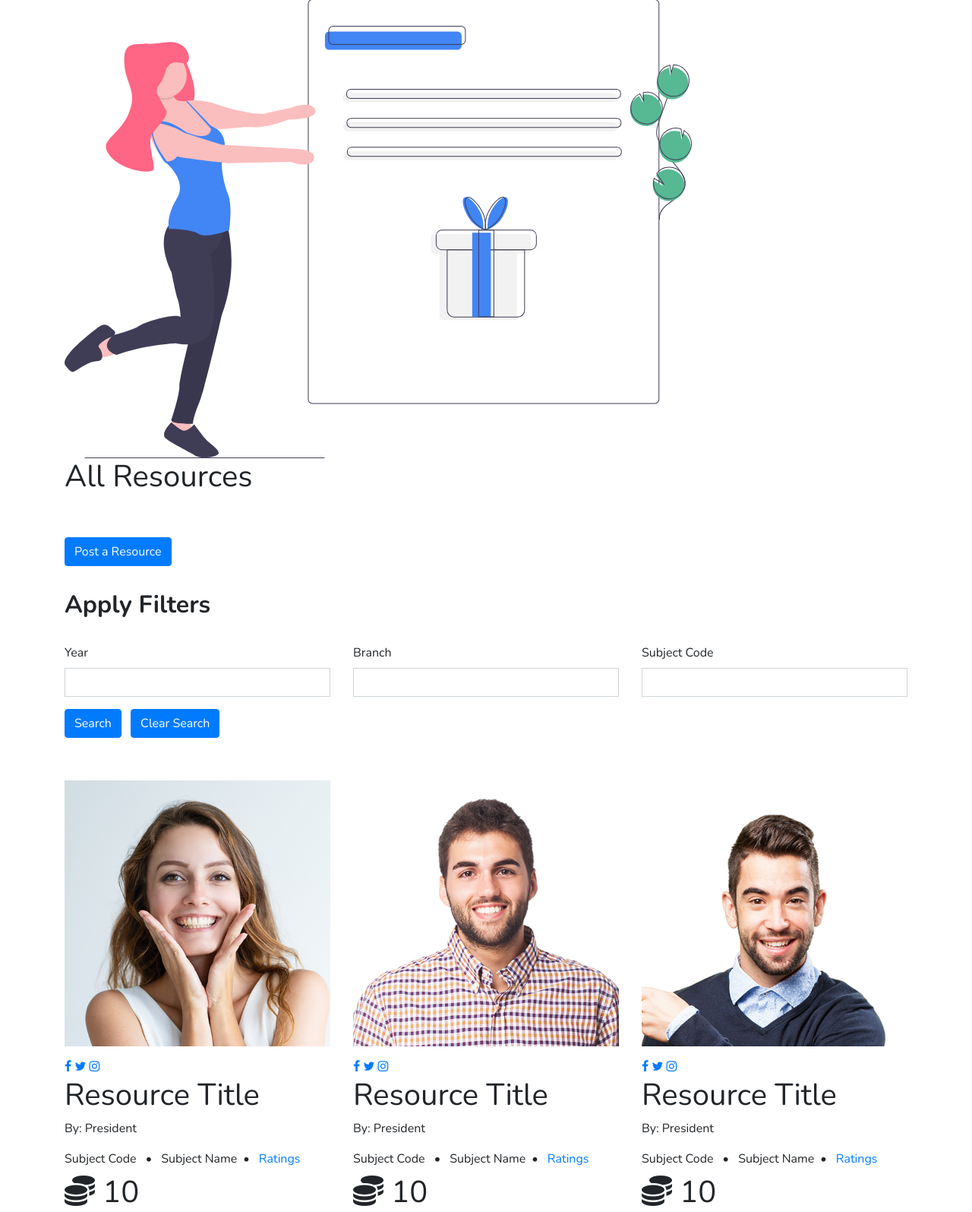
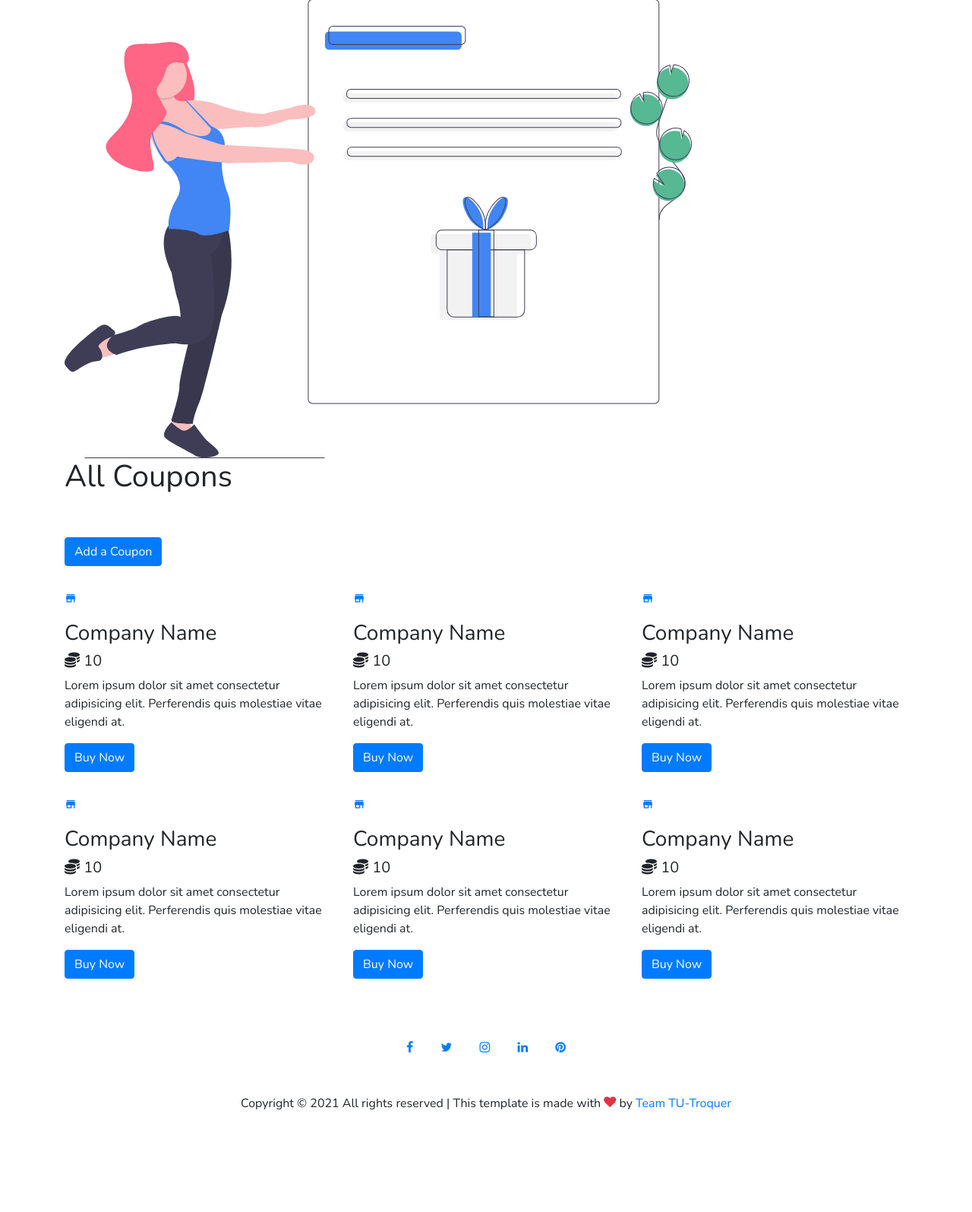
Before and after one commit to tanya1810/hacko-40-team_titans, a Django app: page / in a window 1280 px wide. Shown: the part 554-2149 px from the top of the page at 76% size. After the commit the page ends 2014 px from the top, so only its background shows below. Run offline with Django 3.2, Linux system fonts and the light colour scheme; some libraries are stand-ins or nearby versions; some web fonts are replaced.

Commit message:
coupons section frontend

```diff
--- /dev/null
+++ b/home/templates/home/all_coupons.html
@@ -0,0 +1,130 @@
+{% extends "home/base.html" %}
+{% load static %}
+{% block head %}
+{% endblock head %}
+{% block body %}
+<div class="site-blocks-cover" style="overflow: hidden;">
+    <div class="container">
+        <div class="row align-items-center justify-content-center">
+            <div class="col-md-12" style="position: relative;" data-aos="fade-up" data-aos-delay="200">
+                <img src="{%static 'home/images/undraw_gift_card_6ekc.svg' %}" alt="Image"
+                    class="img-fluid img-absolute">
+                <div class="row mb-4" data-aos="fade-up" data-aos-delay="200">
+                    <div class="col-lg-6 mr-auto">
+                        <h1>All Coupons</h1>
+                        <br><br>
+                        <div>
+                            <a href="#" class="btn btn-primary mr-2 mb-2">Add a Coupon</a>
+                        </div>
+                    </div>
+                </div>
+            </div>
+        </div>
+    </div>
+</div>
+
+
+
+<div class="site-section" id="features-section">
+	<div class="container">
+		<div class="row align-items-stretch">
+			<div class="col-md-6 col-lg-4 mb-4 mb-lg-4" data-aos="fade-up">
+				<div class="unit-4 d-block">
+					<div class="unit-4-icon mb-3">
+                        <span class="icon-wrap"><span class="text-primary icon-store_mall_directory"></span></span>					</div>
+					<div>
+						<h3>Company Name</h3>
+                        <h5><i class="fas fa-coins"></i> 10</h5>
+						<p>Lorem ipsum dolor sit amet consectetur adipisicing elit. Perferendis quis molestiae
+							vitae eligendi
+							at.</p>
+						<div>
+                            <a href="#" class="btn btn-primary mr-2 mb-2">Buy Now</a>
+                        </div>
+					</div>
+				</div>
+			</div>
+			<div class="col-md-6 col-lg-4 mb-4 mb-lg-4" data-aos="fade-up">
+				<div class="unit-4 d-block">
+					<div class="unit-4-icon mb-3">
+                        <span class="icon-wrap"><span class="text-primary icon-store_mall_directory"></span></span>					</div>
+					<div>
+						<h3>Company Name</h3>
+                        <h5><i class="fas fa-coins"></i> 10</h5>
+						<p>Lorem ipsum dolor sit amet consectetur adipisicing elit. Perferendis quis molestiae
+							vitae eligendi
+							at.</p>
+						<div>
+                            <a href="#" class="btn btn-primary mr-2 mb-2">Buy Now</a>
+                        </div>
+					</div>
+				</div>
+			</div>
+			<div class="col-md-6 col-lg-4 mb-4 mb-lg-4" data-aos="fade-up">
+				<div class="unit-4 d-block">
+					<div class="unit-4-icon mb-3">
+                        <span class="icon-wrap"><span class="text-primary icon-store_mall_directory"></span></span>					</div>
+					<div>
+						<h3>Company Name</h3>
+                        <h5><i class="fas fa-coins"></i> 10</h5>
+						<p>Lorem ipsum dolor sit amet consectetur adipisicing elit. Perferendis quis molestiae
+							vitae eligendi
+							at.</p>
+						<div>
+                            <a href="#" class="btn btn-primary mr-2 mb-2">Buy Now</a>
+                        </div>
+					</div>
+				</div>
+			</div>
+			<div class="col-md-6 col-lg-4 mb-4 mb-lg-4" data-aos="fade-up">
+				<div class="unit-4 d-block">
+					<div class="unit-4-icon mb-3">
+                        <span class="icon-wrap"><span class="text-primary icon-store_mall_directory"></span></span>					</div>
+					<div>
+						<h3>Company Name</h3>
+                        <h5><i class="fas fa-coins"></i> 10</h5>
+						<p>Lorem ipsum dolor sit amet consectetur adipisicing elit. Perferendis quis molestiae
+							vitae eligendi
+							at.</p>
+						<div>
+                            <a href="#" class="btn btn-primary mr-2 mb-2">Buy Now</a>
+                        </div>
+					</div>
+				</div>
+			</div>
+			<div class="col-md-6 col-lg-4 mb-4 mb-lg-4" data-aos="fade-up">
+				<div class="unit-4 d-block">
+					<div class="unit-4-icon mb-3">
+                        <span class="icon-wrap"><span class="text-primary icon-store_mall_directory"></span></span>					</div>
+					<div>
+						<h3>Company Name</h3>
+                        <h5><i class="fas fa-coins"></i> 10</h5>
+						<p>Lorem ipsum dolor sit amet consectetur adipisicing elit. Perferendis quis molestiae
+							vitae eligendi
+							at.</p>
+						<div>
+                            <a href="#" class="btn btn-primary mr-2 mb-2">Buy Now</a>
+                        </div>
+					</div>
+				</div>
+			</div>
+			<div class="col-md-6 col-lg-4 mb-4 mb-lg-4" data-aos="fade-up">
+				<div class="unit-4 d-block">
+					<div class="unit-4-icon mb-3">
+                        <span class="icon-wrap"><span class="text-primary icon-store_mall_directory"></span></span>					</div>
+					<div>
+						<h3>Company Name</h3>
+                        <h5><i class="fas fa-coins"></i> 10</h5>
+						<p>Lorem ipsum dolor sit amet consectetur adipisicing elit. Perferendis quis molestiae
+							vitae eligendi
+							at.</p>
+						<div>
+                            <a href="#" class="btn btn-primary mr-2 mb-2">Buy Now</a>
+                        </div>
+					</div>
+				</div>
+			</div>
+		</div>
+	</div>
+</div>
+{% endblock body %}
--- a/home/templates/home/all_resources.html
+++ b/home/templates/home/all_resources.html
@@ -7,7 +7,7 @@
     <div class="container">
         <div class="row align-items-center justify-content-center">
             <div class="col-md-12" style="position: relative;" data-aos="fade-up" data-aos-delay="200">
-                <img src="{%static 'home/images/undraw_gift_card_6ekc.svg' %}" alt="Image"
+                <img src="{%static 'home/images/undraw_bookmarks_r6up.svg' %}" alt="Image"
                     class="img-fluid img-absolute">
                 <div class="row mb-4" data-aos="fade-up" data-aos-delay="200">
                     <div class="col-lg-6 mr-auto">
--- a/home/views.py
+++ b/home/views.py
@@ -2,4 +2,4 @@ from django.shortcuts import render
 
 # Create your views here.
 def home(request):
-    return render(request, 'home/all_resources.html')
+    return render(request, 'home/all_coupons.html')
```
